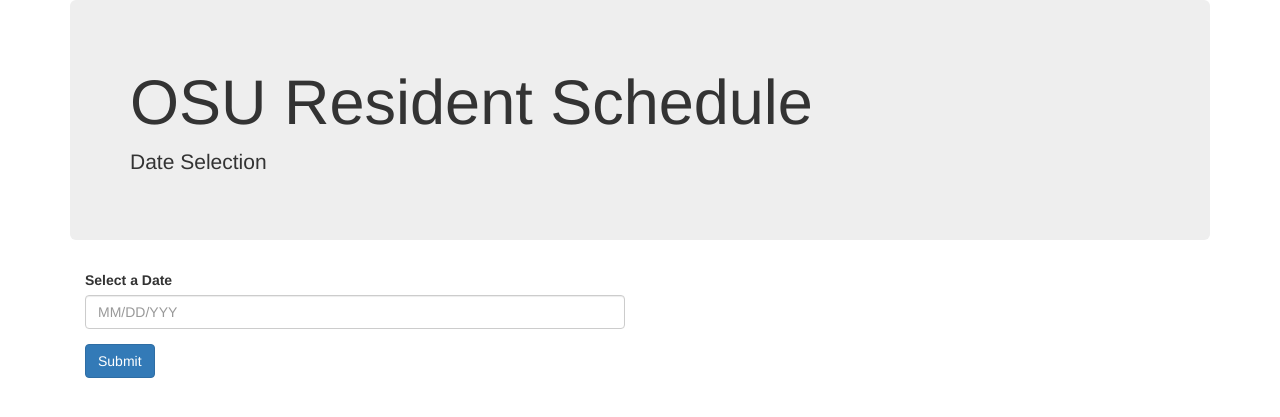
After one commit to weirichd/resident-schedule, a Flask app: page /date_picker/ in a window 1280 px wide. The commit adds this page. Shown: the top 417 px of the page. Run offline with Flask 2, Linux system fonts and the light colour scheme; some libraries are stand-ins or nearby versions.

Commit message:
Date picker page

```diff
--- a/app/app.py
+++ b/app/app.py
@@ -57,11 +57,7 @@ def home():
 
 @app.route("/date/", methods=["GET"])
 def date_page():
-    year = request.args.get("year", type=int)
-    month = request.args.get("month", type=int)
-    day = request.args.get("day", type=int)
-
-    date = f"{int(year)}-{int(month):02}-{int(day):02}"
+    date = request.args.get("date", type=str)
 
     schedule_data = get_data_from_date(date)
 
@@ -72,5 +68,11 @@ def date_page():
     return render_template("date.html", groups=groups, selected_date=date)
 
 
+@app.route("/date_picker/", methods=["GET"])
+def date_picker():
+
+    return render_template("date_picker.html")
+
+
 if __name__ == "__main__":
     app.run(debug=True, port=8000, host="0.0.0.0")
--- a/app/templates/date.html
+++ b/app/templates/date.html
@@ -16,6 +16,8 @@
         <h1>OSU Resident Schedule</h1>
         <p>Resident Rotation for {{ selected_date }}</p>
     </div>
+
+    <p><a href="/date_picker/">Select a different date</a></p>
 
     <ul class="nav nav-tabs">
         {% for group in groups %}
--- /dev/null
+++ b/app/templates/date_picker.html
@@ -0,0 +1,64 @@
+<!DOCTYPE html>
+<html lang="en">
+<head>
+    <!-- Required meta tags -->
+    <meta charset="utf-8">
+    <meta name="viewport" content="width=device-width, initial-scale=1">
+    <link rel="stylesheet" href="https://maxcdn.bootstrapcdn.com/bootstrap/3.4.1/css/bootstrap.min.css">
+    <script src="https://ajax.googleapis.com/ajax/libs/jquery/3.5.1/jquery.min.js"></script>
+    <script src="https://maxcdn.bootstrapcdn.com/bootstrap/3.4.1/js/bootstrap.min.js"></script>
+
+    <!--  jQuery -->
+    <script type="text/javascript" src="https://code.jquery.com/jquery-1.11.3.min.js"></script>
+
+    <!-- Bootstrap Date-Picker Plugin -->
+    <script type="text/javascript" src="https://cdnjs.cloudflare.com/ajax/libs/bootstrap-datepicker/1.4.1/js/bootstrap-datepicker.min.js"></script>
+    <link rel="stylesheet" href="https://cdnjs.cloudflare.com/ajax/libs/bootstrap-datepicker/1.4.1/css/bootstrap-datepicker3.css"/><!-- Bootstrap Date-Picker Plugin -->
+
+    <title>Resident Schedule</title>
+</head>
+<body>
+<div class="container">
+    <div class="jumbotron">
+        <h1>OSU Resident Schedule</h1>
+        <p>Date Selection</p>
+    </div>
+    <div class="bootstrap-iso">
+        <div class="container-fluid">
+            <div class="row">
+                <div class="col-md-6 col-sm-6 col-xs-12">
+
+                    <!-- Form code begins -->
+                    <form method="GET" action="/date">
+                    <div class="form-group"> <!-- Date input -->
+                        <label class="control-label" for="date">Select a Date</label>
+                        <input class="form-control" id="date" name="date" placeholder="MM/DD/YYY" type="text"/>
+                    </div>
+                    <div class="form-group"> <!-- Submit button -->
+                        <button class="btn btn-primary " type="submit", value="Submit">Submit</button>
+                    </div>
+                    </form>
+                    <!-- Form code ends -->
+
+                </div>
+            </div>
+        </div>
+    </div>
+</div>
+
+<script>
+    $(document).ready(function(){
+      var date_input=$('input[name="date"]'); //our date input has the name "date"
+      var container=$('.bootstrap-iso form').length>0 ? $('.bootstrap-iso form').parent() : "body";
+      var options={
+        format: 'yyyy-mm-dd',
+        container: container,
+        todayHighlight: true,
+        autoclose: true,
+      };
+      date_input.datepicker(options);
+    })
+</script>
+
+</body>
+</html>
--- a/app/templates/home.html
+++ b/app/templates/home.html
@@ -16,6 +16,8 @@
         <h1>OSU Resident Schedule</h1>
         <p>Current Resident Rotation For Today</p>
     </div>
+
+    <p><a href="/date_picker/">Select a specific date</a></p>
 
     <ul class="nav nav-tabs">
         {% for group in groups %}
```
